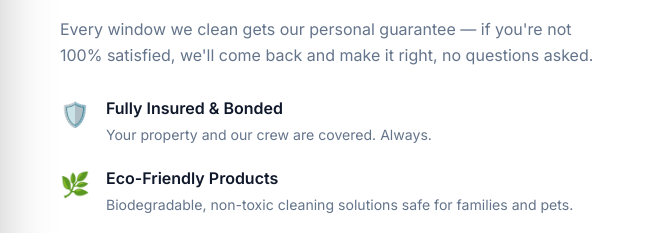
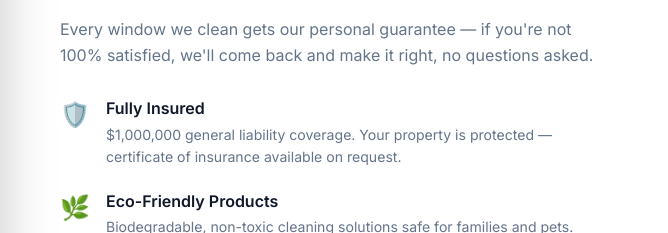
Before and after one commit to r3ddm157-max/clean-windows-tv, a plain HTML site: page index.html in a window 1280 px wide. Shown: the part 2491-2724 px from the top of the page, 612-1280 px from the left. Drawn offline with nearby package versions, Linux system fonts and the light colour scheme; a web font is replaced by a local one.

Commit message:
Insurance claims match COI: $1M GL, drop unverified 'Bonded'

```diff
--- a/index.html
+++ b/index.html
@@ -186,8 +186,8 @@
             <div class="about__feature">
               <span class="feature-icon">🛡️</span>
               <div>
-                <strong>Fully Insured &amp; Bonded</strong>
-                <p>Your property and our crew are covered. Always.</p>
+                <strong>Fully Insured</strong>
+                <p>$1,000,000 general liability coverage. Your property is protected — certificate of insurance available on request.</p>
               </div>
             </div>
             <div class="about__feature">
```
